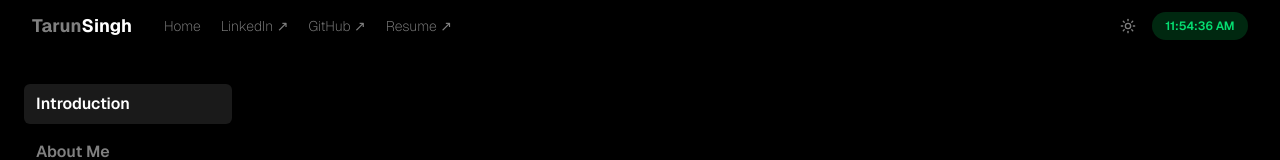
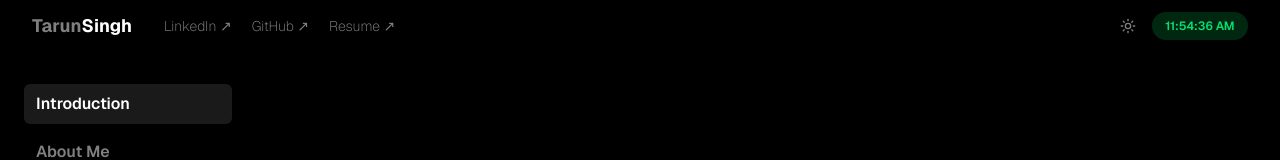
Before and after one commit to Tarunk0201/portfolio2.0, a React (Vite) app: page / in a window 1280 px wide. Shown: the top 160 px of the page. Built offline with nearby package versions, Linux system fonts and the light colour scheme.

Commit message:
logo update

```diff
--- a/index.html
+++ b/index.html
@@ -2,7 +2,7 @@
 <html lang="en" class="dark">
   <head>
     <meta charset="UTF-8" />
-    <link rel="icon" type="image/svg+xml" href="/vite.svg" />
+    <link rel="icon" type="image/svg+xml" href="/logo.jpg" />
     <meta name="viewport" content="width=device-width, initial-scale=1.0" />
     <link href="/src/index.css" rel="stylesheet" />
 
--- a/src/component/Navbar.jsx
+++ b/src/component/Navbar.jsx
@@ -45,12 +45,6 @@
           </a>
 
           <div className="hidden sm:flex items-center gap-5">
-            <button
-              onClick={() => setActiveSection("Introduction")}
-              className="hover:opacity-100 opacity-50 transition"
-            >
-              Home
-            </button>
             <a
               href="https://www.linkedin.com/in/tarun-kumar-singh-b939972a2/"
               className="hover:opacity-100 opacity-50 transition"
```
Also changed, not shown: public/logo.jpg (added).
